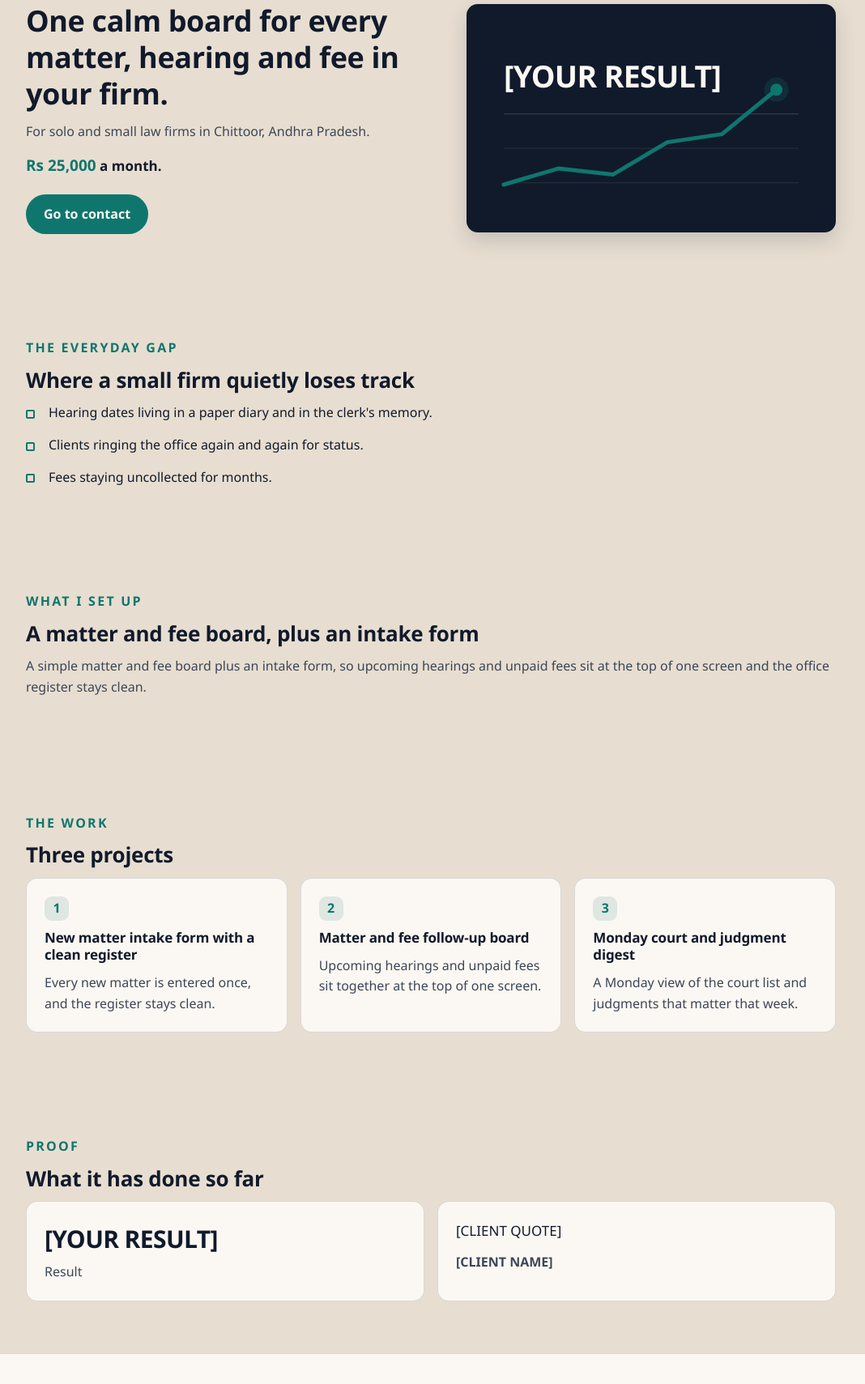
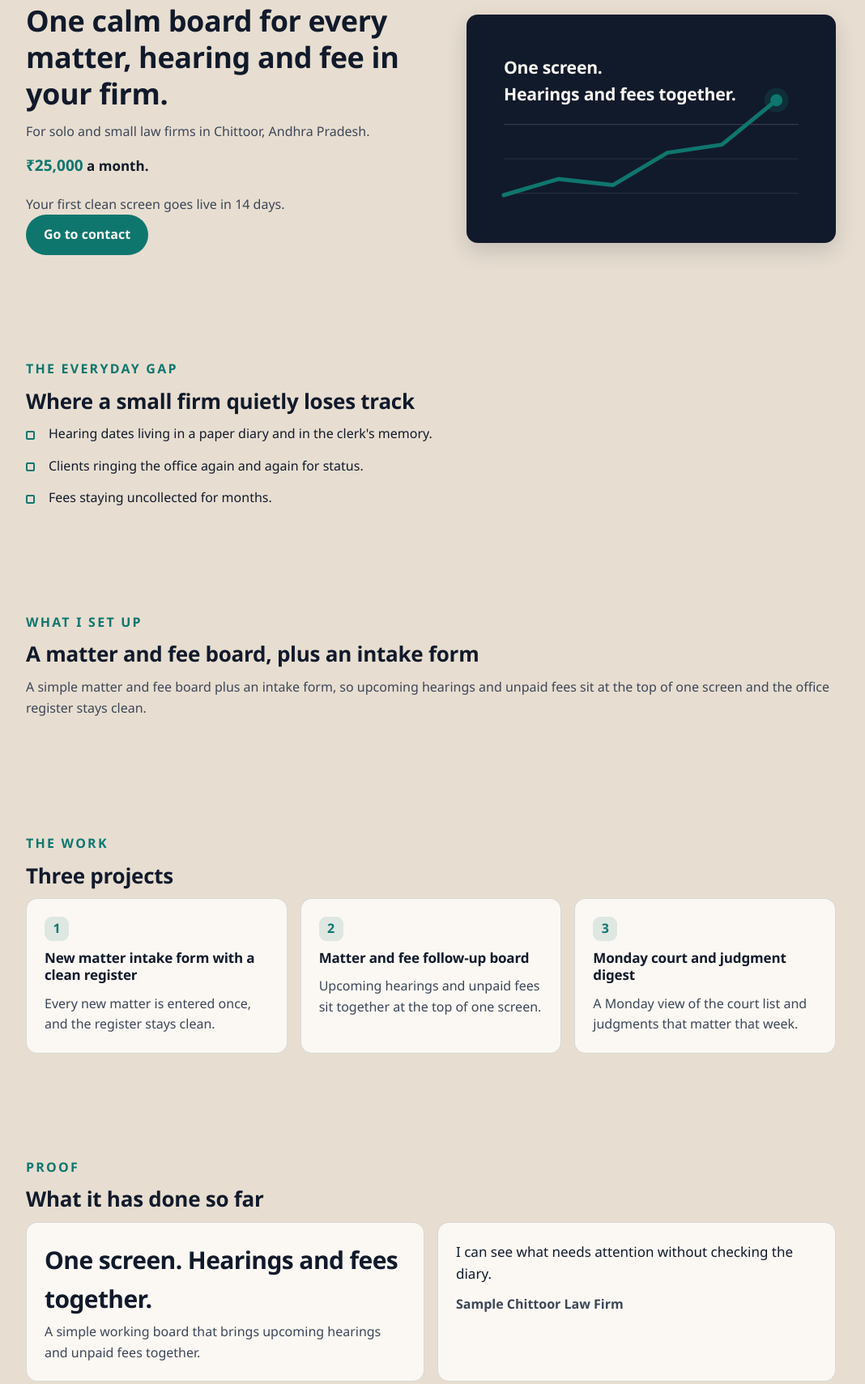
Before and after one commit to mrkrin-dev/lexora, a plain HTML site: page index.html in a window 1280 px wide. Shown: the part 167-1876 px from the top of the page at 81% size, without its empty margins (108-1176 px from the left). Drawn offline with Linux system fonts and the light colour scheme.

Commit message:
Replace placeholder content with final Lexora copy

```diff
--- a/index.html
+++ b/index.html
@@ -289,7 +289,8 @@
         <div>
           <h1 id="hero-title">One calm board for every matter, hearing and fee in your firm.</h1>
           <p class="lede">For solo and small law firms in Chittoor, Andhra Pradesh.</p>
-          <p class="price-line"><span class="figure">Rs 25,000</span> a month.</p>
+          <p class="price-line"><span class="figure">₹25,000</span> a month.</p>
+          <p class="fineprint">Your first clean screen goes live in 14 days.</p>
           <a class="btn btn-primary" href="#contact" data-scroll aria-label="Jump down to the contact section">Go to contact</a>
         </div>
 
@@ -298,7 +299,8 @@
           <svg viewBox="0 0 340 200" role="img" aria-labelledby="chart-title chart-desc">
             <title id="chart-title">Result</title>
             <desc id="chart-desc">A rising chart line under the metric label.</desc>
-            <text class="chart" x="24" y="70" fill="#FBF8F3" font-size="30" font-weight="700" letter-spacing="-0.5">[YOUR RESULT]</text>
+            <text class="chart" x="24" y="46" fill="#FBF8F3" font-size="17" font-weight="700" letter-spacing="-0.2">One screen.</text>
+            <text class="chart" x="24" y="72" fill="#FBF8F3" font-size="17" font-weight="700" letter-spacing="-0.2">Hearings and fees together.</text>
             <line x1="24" y1="96" x2="316" y2="96" stroke="#FBF8F3" stroke-opacity="0.14" stroke-width="1"/>
             <line x1="24" y1="130" x2="316" y2="130" stroke="#FBF8F3" stroke-opacity="0.08" stroke-width="1"/>
             <line x1="24" y1="164" x2="316" y2="164" stroke="#FBF8F3" stroke-opacity="0.08" stroke-width="1"/>
@@ -366,12 +368,12 @@
         <h2 id="proof-title">What it has done so far</h2>
         <div class="stack stack-2">
           <article class="card">
-            <p class="metric">[YOUR RESULT]</p>
-            <p class="metric-label">Result</p>
+            <p class="metric">One screen. Hearings and fees together.</p>
+            <p class="metric-label">A simple working board that brings upcoming hearings and unpaid fees together.</p>
           </article>
           <article class="card">
-            <blockquote class="quote">[CLIENT QUOTE]</blockquote>
-            <p class="attribution">[CLIENT NAME]</p>
+            <blockquote class="quote">I can see what needs attention without checking the diary.</blockquote>
+            <p class="attribution">Sample Chittoor Law Firm</p>
           </article>
         </div>
       </div>
```
